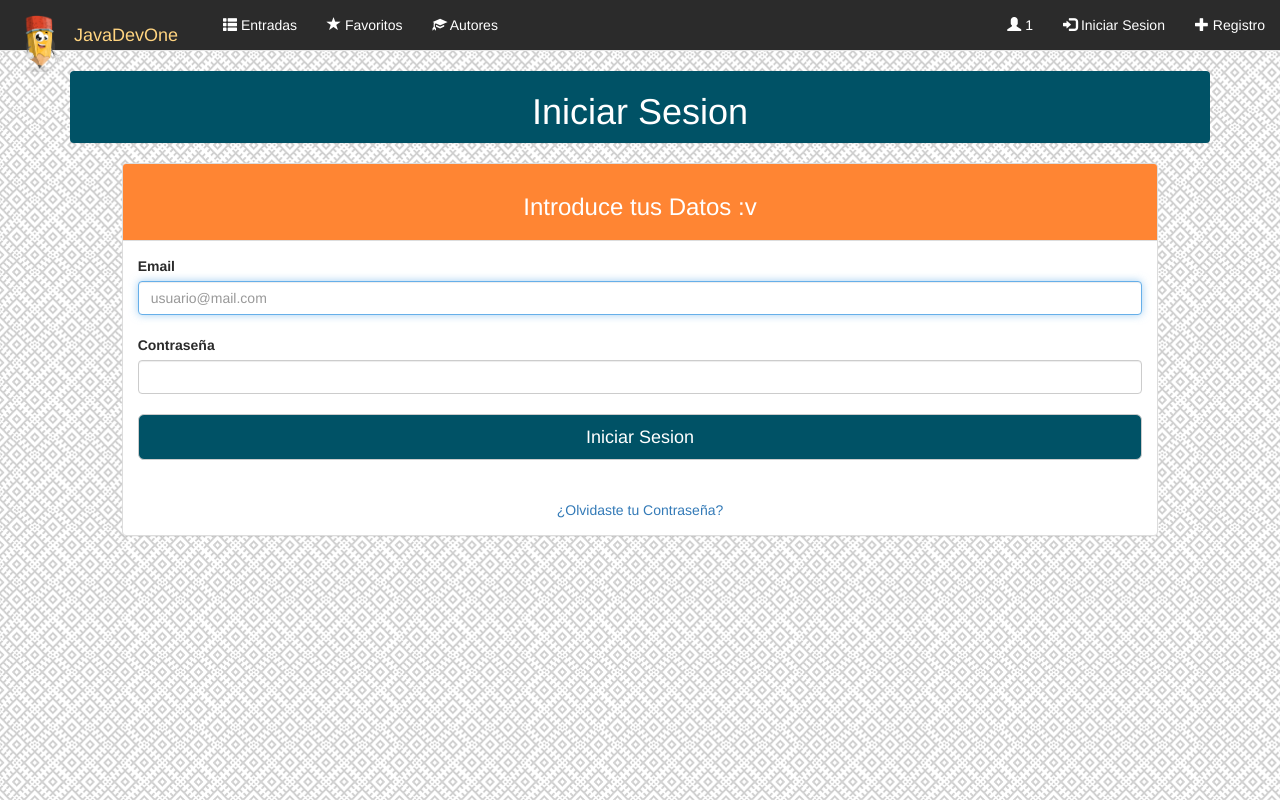
After one commit to IsaForkel/MyBlog, a PHP site: page /blog/login.php in a window 1280 px wide. The commit adds this page. Run offline with PHP 8.4, Linux system fonts and the light colour scheme; tables that the repository leaves empty or names only in its code hold one stand-in row (values such as "Sample post").

Commit message:
Blog con verificacion de inicio de sesion

```diff
--- a/app/RepositorioUsuario.inc.php
+++ b/app/RepositorioUsuario.inc.php
@@ -127,4 +127,35 @@ class RepositorioUsuario{
         }
         return $email_existe;
     }
+
+    public static function obtener_usuario_por_email($conexion, $email){
+        $usuario = null;
+
+        if(isset($conexion)){
+            try {
+                include_once 'app/Usuario.inc.php';
+                $sql="SELECT * FROM usuarios WHERE email = :email";
+                $sentencia = $conexion->prepare($sql);
+                $sentencia -> bindParam(':email',$email, PDO::PARAM_STR);
+                $sentencia -> execute();
+
+                $resultado = $sentencia -> fetch();
+
+                if(!empty($resultado)){
+                    $usuario = new Usuario(
+                        $resultado['id'],
+                        $resultado['nombre'],
+                        $resultado['email'],
+                        $resultado['password'],
+                        $resultado['fecha_registro'],
+                        $resultado['activo']
+                    );
+                }
+            } catch (PDOException $ex) {
+                print 'ERROR'.$ex->getMessage();
+            }
+        }
+
+        return $usuario;
+    }
 }
--- /dev/null
+++ b/app/ValidadorLogin.inc.php
@@ -0,0 +1,46 @@
+<?php
+include 'RepositorioUsuario.inc.php';
+
+class ValidadorLogin{
+    private $usuario;
+    private $error;
+
+    public function __construct($email, $clave, $conexion){
+        $this -> error = "";
+
+        if(!$this -> variable_iniciada($email) || !$this -> variable_iniciada($clave)){
+            $this -> usuario = null;
+            $this -> error = "Debes introducir tu email y contraseña";
+        }else{
+            $this -> usuario = RepositorioUsuario::obtener_usuario_por_email($conexion,$email);
+
+            if(is_null($this -> usuario) || !password_verify($clave, $this->usuario->getPassword())){
+                $this -> error = "Datos incorrectos";
+            }
+        }
+    }
+
+    private function variable_iniciada($variable){
+        if(isset($variable) && !empty($variable)){
+            return true;
+        }else{
+            return false;
+        }
+     }
+
+    public function obtener_usuario(){
+        return $this -> usuario;
+    }
+
+    public function obtener_error(){
+        return $this -> error;
+    }
+
+    public function mostrar_error(){
+        if($this -> error !== ''){
+            echo "<br><div class='alert alert-danger' role='alert'>";
+            echo $this -> error;
+            echo "</div><br>";
+        }
+    }
+}
--- a/app/config.inc.php
+++ b/app/config.inc.php
@@ -11,3 +11,6 @@ define("servidor", "http://localhost/blog");
 define("ruta_registro", servidor."/registro.php");
 define("ruta_registro_correcto", servidor."/registro-correcto.php");
 define("ruta_login", servidor."/login.php");
+define("ruta_entradas", servidor."/entradas.php");
+define("ruta_favoritos", servidor."/favoritos.php");
+define("ruta_autores", servidor."/autores.php");
--- a/css/estilos.css
+++ b/css/estilos.css
@@ -36,3 +36,8 @@ body {
     background-color: #4682B4 !important;
     color: white !important;
 }
+
+#titulo{
+    background-color: #005266;
+    color: white;
+}
--- /dev/null
+++ b/login.php
@@ -0,0 +1,82 @@
+<?php
+
+include_once 'app/config.inc.php';
+include_once 'app/Conexion.inc.php';
+include_once 'app/ValidadorLogin.inc.php';
+
+if(isset($_POST['login'])){
+    Conexion::abrir_conexion();
+
+    $validador = new ValidadorLogin($_POST['email'],$_POST['clave'],Conexion::obtener_conexion());
+
+    if($validador -> obtener_error() === '' && !is_null($validador -> obtener_usuario())){
+        //iniciar Sesion
+        //Redirigir al Index
+        echo 'Inicio de Sesion OK';
+
+    }else{
+
+        echo 'Inicio de Sesion Fake';
+    }
+
+    Conexion::cerrar_conexion();
+}
+
+$tituloc = 'Login';
+
+include_once 'plantillas/documento-declaracion.inc.php';
+include_once 'plantillas/navbar.inc.php';
+?>
+
+<div class="container">
+    <div id="titulo" class="panel text-center">
+        <h1 class="text-center">Iniciar Sesion</h1>
+    </div>
+</div>
+
+<div class="container-fluid">
+    <div class="row">
+        <div class="col-md-1">
+        </div>
+        <div class="col-md-10">
+            <div class="panel panel-default">
+                <div class="panel-heading  text-center">
+                    <h3>Introduce tus Datos :v</h3  >
+                </div>
+                <div class="panel-body">
+                    <form role="form" method="post" action="<?php echo $_SERVER['PHP_SELF']?>">
+                        <label>Email</label>
+                        <input type="email" name="email" class="form-control" placeholder="usuario@mail.com"
+                            <?php
+                                if(isset($_POST['login']) && isset($_POST['email']) && !empty($_POST['email'])){
+                                    echo'value="'.$_POST['email'].'"';
+                                }
+                            ?>
+                        required autofocus>
+                        <br>
+                        <label>Contraseña</label>
+                        <input type="password" name="clave" class="form-control" required>
+                        <br>
+                        <?php
+                            if(isset($_POST['login'])){
+                                $validador -> mostrar_error();
+                            }
+                        ?>
+                        <button type="submit" name="login" class="btn btn-lg btn-default btn-block">
+                            Iniciar Sesion
+                        </button>
+                    </form>
+                    <br>
+                    <br>
+                    <div class="text-center">
+                        <a href="#">¿Olvidaste tu Contraseña?</a>
+                    </div>
+                </div>
+            </div>
+        </div>
+    </div>
+</div>
+
+<?php
+include_once 'plantillas/documento-cierre.inc.php';
+?>
--- a/plantillas/navbar.inc.php
+++ b/plantillas/navbar.inc.php
@@ -13,7 +13,6 @@ Conexion::cerrar_conexion();
                 <span class="icon-bar"></span>
                 <span class="icon-bar"></span>
                 <span class="icon-bar"></span>
-                <span class="icon-bar"></span>
             </button>
             <ul class="nav nav-pills navbar-left navbar-brand">
                 <li>
@@ -26,9 +25,9 @@ Conexion::cerrar_conexion();
         </div>
         <div id="navbar" class="navbar-collapse collapse">
             <ul class="nav navbar-nav">
-                <li><a href="#"><span class="glyphicon glyphicon-th-list" aria-hidden="true"></span> Entradas</a></li>
-                <li><a href="#"><span class="glyphicon glyphicon-star" aria-hidden="true"></span> Favoritos</a></li>
-                <li><a href="#"><span class="glyphicon glyphicon-education" aria-hidden="true"></span> Autores</a></li>
+                <li><a href="<?php echo ruta_entradas; ?>"><span class="glyphicon glyphicon-th-list" aria-hidden="true"></span> Entradas</a></li>
+                <li><a href="<?php echo ruta_favoritos; ?>"><span class="glyphicon glyphicon-star" aria-hidden="true"></span> Favoritos</a></li>
+                <li><a href="<?php echo ruta_autores; ?>"><span class="glyphicon glyphicon-education" aria-hidden="true"></span> Autores</a></li>
             </ul>
             <ul class="nav navbar-nav navbar-right">
                 <li>
@@ -40,13 +39,13 @@ Conexion::cerrar_conexion();
                     </a>
                 </li>
                 <li>
-                    <a href="#">
+                    <a href="<?php echo ruta_login; ?>">
                         <span class="glyphicon glyphicon-log-in" aria-hidden="true"></span>
                         Iniciar Sesion
                     </a>
                 </li>
                 <li>
-                    <a href="registro.php">
+                    <a href="<?php echo ruta_registro;?>">
                         <span class="glyphicon glyphicon-plus" aria-hidden="true"></span>
                         Registro
                     </a>
--- a/registro.php
+++ b/registro.php
@@ -3,6 +3,8 @@ include_once 'app/Conexion.inc.php';
 include_once 'app/Usuario.inc.php';
 include_once 'app/RepositorioUsuario.inc.php';
 include_once 'app/ValidadorRegistro.inc.php';
+include_once 'app/Redireccion.inc.php';
+
 if (isset($_POST['enviar'])) {
     Conexion::abrir_conexion();
     $validador = new ValidadorRegistro(
@@ -23,7 +25,7 @@ if (isset($_POST['enviar'])) {
         $usuario_insertado = RepositorioUsuario::insertar_usuario(Conexion::obtener_conexion(), $usuario);
 
         if($usuario_insertado){
-
+            Redireccion::redirigir(ruta_registro_correcto . '?nombre=' . $usuario->getNombre());
 
         }
     }
```
Also changed, not shown: registro-correcto.php (+30 -2 lines).
